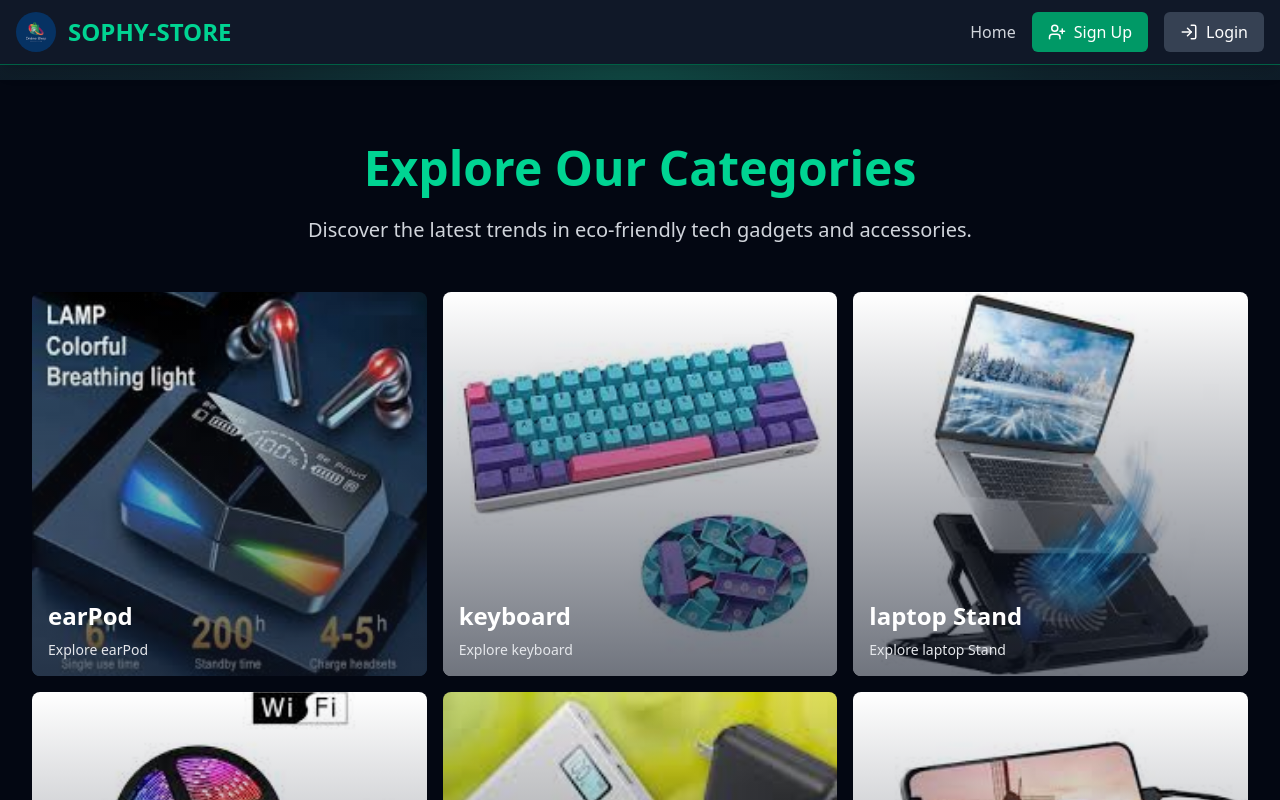
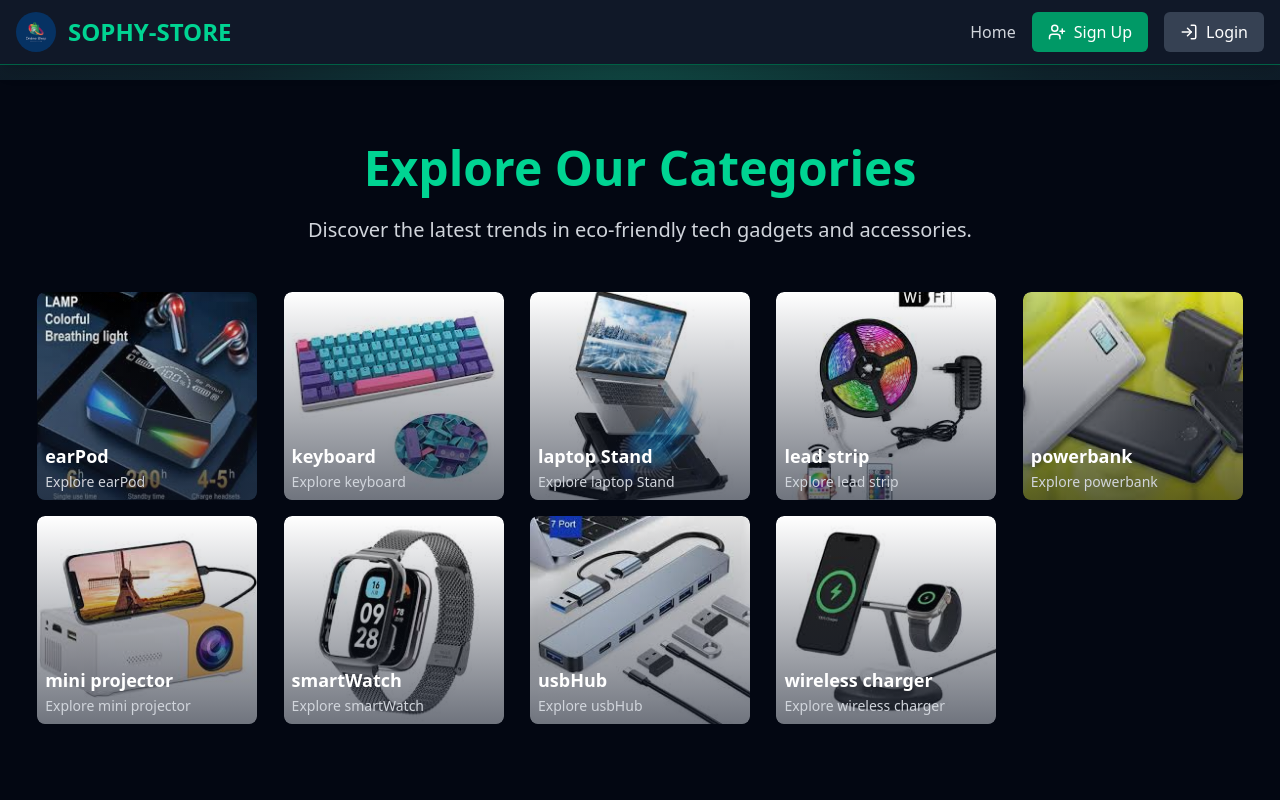
Before and after one commit to valelectronic/DERA-FRONTEND, a React (Vite) app: page / in a window 1280 px wide. Shown: the top 800 px of the page. Built offline with nearby package versions, Linux system fonts and the light colour scheme; no server answers.

Commit message:
editing the image display on the homepage

```diff
--- a/src/components/CategoryItem.jsx
+++ b/src/components/CategoryItem.jsx
@@ -2,24 +2,28 @@ import { Link } from "react-router-dom";
 
 const CategoryItem = ({ category }) => {
   return (
-		<div className='relative overflow-hidden h-64 sm:h-80 md:h-96 w-full rounded-lg group'>
+    <div className="relative group overflow-hidden w-full h-32 sm:h-40 md:h-48 lg:h-52 max-w-[160px] sm:max-w-[180px] md:max-w-[200px] lg:max-w-[220px] rounded-lg mx-auto">
       <Link to={`/category${category.href}`}>
-				<div className='w-full h-full cursor-pointer'>
+        <div className="w-full h-full cursor-pointer rounded-lg overflow-hidden">
           {/* Gradient overlay */}
-					<div className='absolute inset-0 bg-gradient-to-b from-transparent to-gray-900 opacity-60 z-10' />
+          <div className="absolute inset-0 bg-gradient-to-b from-transparent to-gray-900 opacity-60 z-10" />
 
           {/* Background image */}
           <img
             src={category.imageUrl}
             alt={category.name}
-						className='w-full h-full object-cover transition-transform duration-500 ease-out group-hover:scale-110'
-						loading='lazy'
+            className="w-full h-full object-cover transition-transform duration-500 ease-out group-hover:scale-105"
+            loading="lazy"
           />
 
           {/* Text overlay */}
-					<div className='absolute bottom-0 left-0 right-0 p-3 sm:p-4 z-20'>
-						<h3 className='text-white text-lg sm:text-2xl font-bold mb-1 sm:mb-2'>{category.name}</h3>
-						<p className='text-gray-200 text-xs sm:text-sm'>Explore {category.name}</p>
+          <div className="absolute bottom-0 left-0 right-0 p-2 z-20">
+            <h3 className="text-white text-xs sm:text-sm md:text-base lg:text-lg font-semibold mb-0.5 truncate">
+              {category.name}
+            </h3>
+            <p className="text-gray-300 text-[10px] sm:text-xs md:text-sm truncate">
+              Explore {category.name}
+            </p>
           </div>
         </div>
       </Link>
--- a/src/pages/HomePage.jsx
+++ b/src/pages/HomePage.jsx
@@ -24,11 +24,13 @@ function HomePage() {
 					Discover the latest trends in eco-friendly tech gadgets and accessories.
 				</p>
 
-				<div className='grid grid-cols-1 sm:grid-cols-2 lg:grid-cols-3 gap-4'>
-					{categories.map((category) => (
-						<CategoryItem category={category} key={category.name} />
-					))}
-				</div>
+		<div className="grid grid-cols-3 sm:grid-cols-4 md:grid-cols-5 gap-4 justify-items-center">
+  {categories.map((category) => (
+    <CategoryItem category={category} key={category.name} />
+  ))}
+</div>
+
+
 			</div>
 		</div>
 	);
```
Lines whose indentation alone changed are shown as unchanged.
